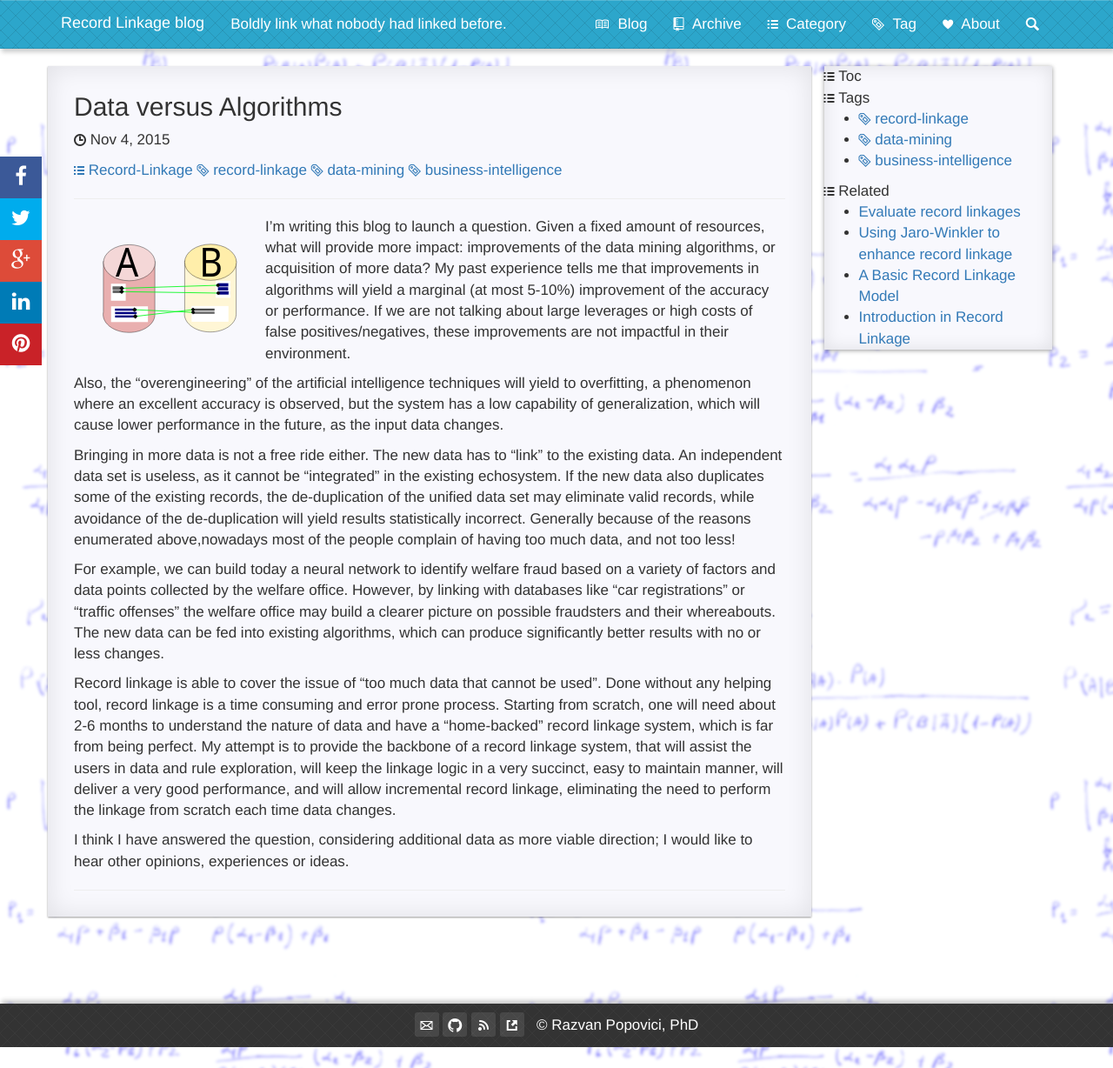
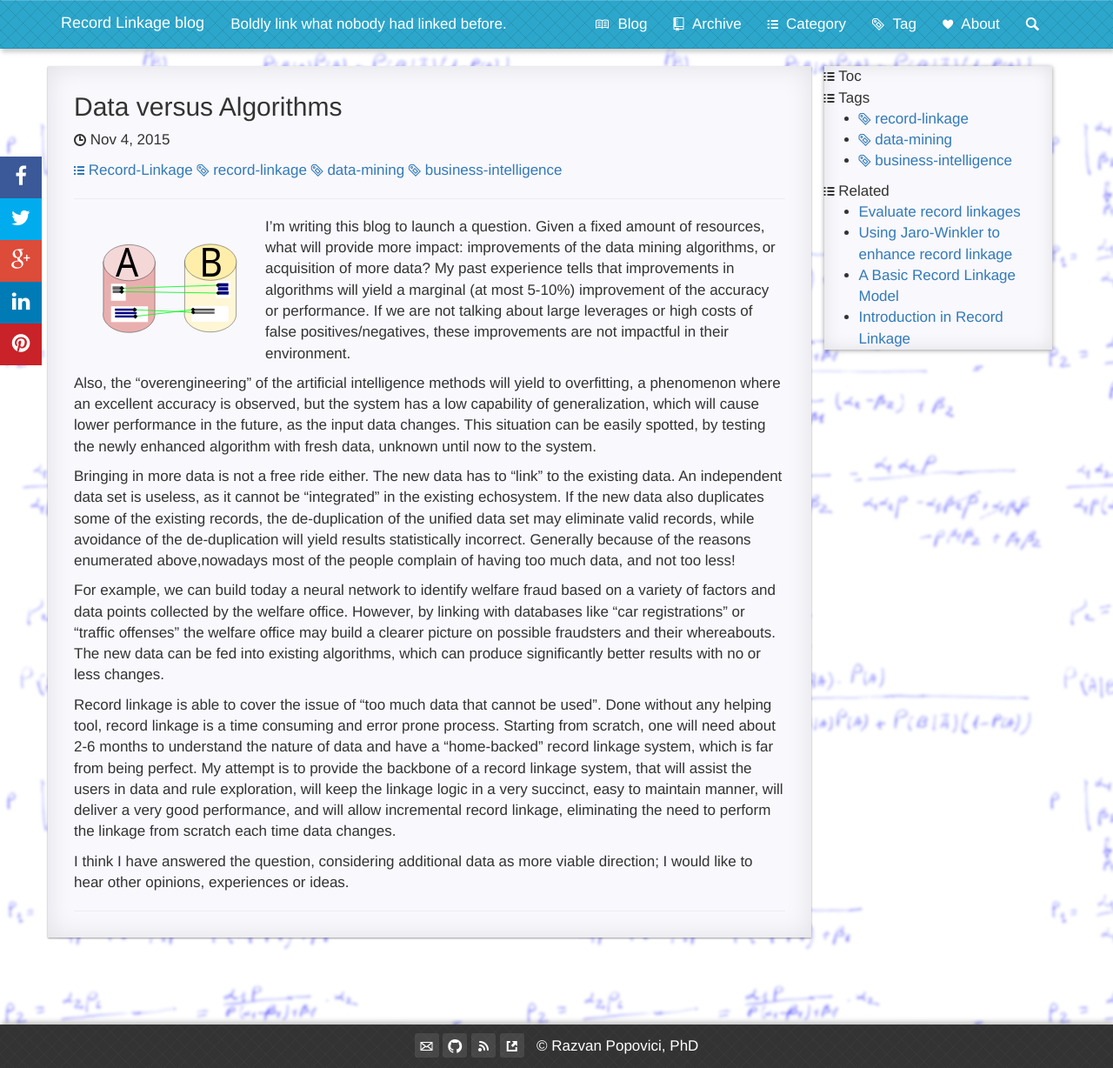
Before and after one commit to RazvanML/reco-link, a Jekyll site: the page built from _posts/2015-11-04-Data vs Algorithms.md, in a window 1280 px wide. Shown: the whole page at 87% size. Built offline with Jekyll 4.4.1, drawn with Linux system fonts in a browser that asks for light colours; nearby versions of some CDN libraries; Markdown is read by kramdown in place of the engine named in the settings; comment, search, counter and statistics services are not loaded.

Commit message:
proofreading

```diff
--- a/_posts/2015-11-04-Data vs Algorithms.md
+++ b/_posts/2015-11-04-Data vs Algorithms.md
@@ -8,14 +8,15 @@
  <img src="{{'/static/img/recolink/logo.svg' | prepend: site.baseurl | prepend: site.url }}"
     alt='Record linkage logo' style="float:left;width:200px;padding:15px;margin:10px"   /> I'm writing this blog to launch a question. Given a fixed amount of resources, what will provide more impact:
 improvements of the data mining algorithms, or acquisition of more data?
-My past experience tells me that improvements in algorithms
+My past experience tells that improvements in algorithms
  will yield a marginal (at most 5-10%) improvement of the accuracy or performance.
  If we are not talking about large leverages or high costs of false positives/negatives,
 these improvements are not impactful in their environment.
 
-Also, the "overengineering" of the artificial intelligence techniques will yield to overfitting, a phenomenon where an
+Also, the "overengineering" of the artificial intelligence methods will yield to overfitting, a phenomenon where an
 excellent accuracy is observed, but the system has a low capability of generalization, which will cause
-lower performance in the future, as the input data changes.
+lower performance in the future, as the input data changes. This situation can be easily spotted, by testing the
+newly enhanced algorithm with fresh data, unknown until now to the system.
 
 Bringing in more data is not a free ride either. The new data has to "link" to the existing data. An independent data set
 is useless, as it cannot be "integrated" in the existing echosystem. If the new data also duplicates some of the
```
